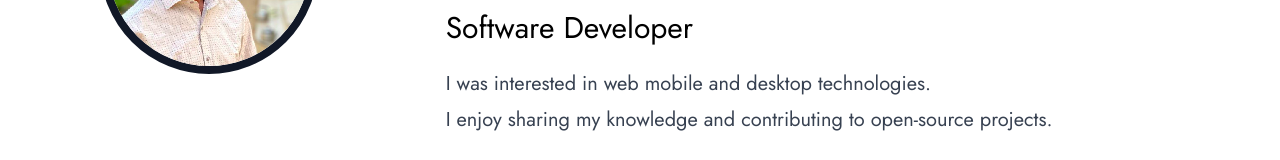
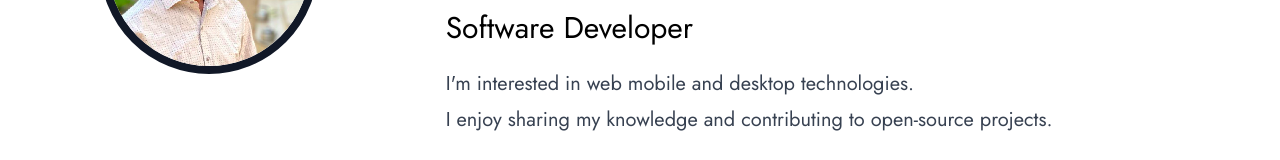
Before and after one commit to Asam237/me, a Next.js app: page / in a window 1280 px wide. Shown: the part 254-414 px from the top of the page. Built offline with nearby package versions, Linux system fonts and the light colour scheme.

Commit message:
change text

```diff
--- a/components/sections/intro.tsx
+++ b/components/sections/intro.tsx
@@ -6,7 +6,7 @@ import Text from "../commons/text"
 
 const title: string = "Abba Sali Aboubakar Mamate"
 const subTitle: string = "Software Developer"
-const content: string[] = ["I was interested in web mobile and desktop technologies.",
+const content: string[] = ["I'm interested in web mobile and desktop technologies.",
     "I enjoy sharing my knowledge and contributing to open-source projects."]
 
 const Intro = () => {
```
